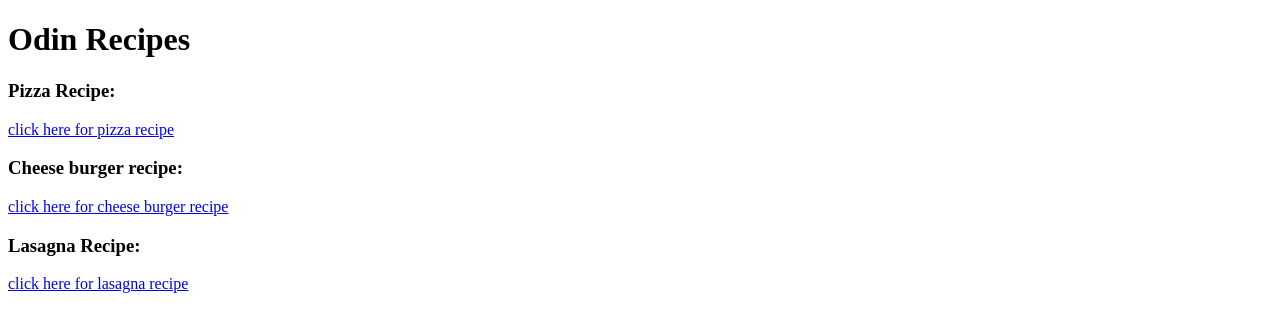
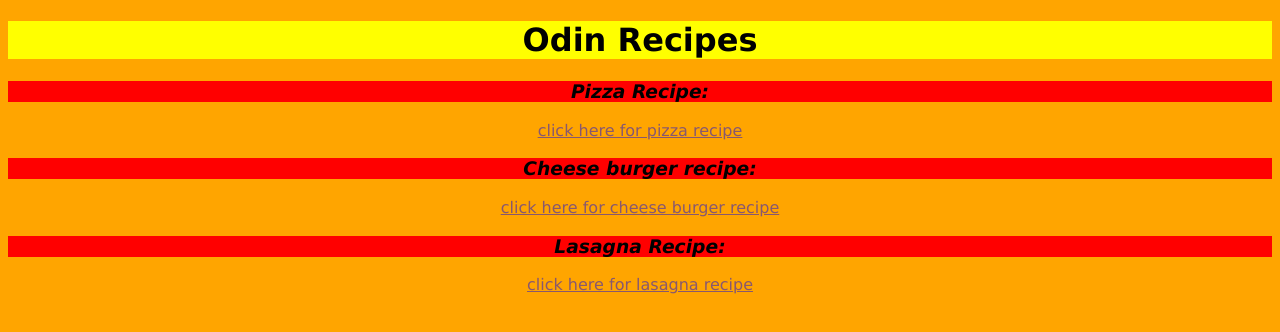
Before and after one commit to Louie511/odin-recipes, a plain HTML site: page index.html in a window 1280 px wide. Drawn offline with Linux system fonts and the light colour scheme.

Commit message:
Added attributes to html elements for the styles.css file to work

```diff
--- a/index.html
+++ b/index.html
@@ -2,17 +2,18 @@
 <html lang="en">
     <meta charset="utf-8">
     <head>
+        <link rel="stylesheet" href="styles.css">
         <title>Project: Recipes</title>
     </head>
     <body>
-        <h1>Odin Recipes</h1>
-        <h3>Pizza Recipe:</h4>
-        <a href="../odin-recipes/recipes/pizza.html" target="_blank" rel="noopener noreferrer">click here for pizza recipe</a>
+        <h1 class="page-title">Odin Recipes</h1>
+        <h3 class="recipe-one">Pizza Recipe:</h4>
+        <a href="../odin-recipes/recipes/pizza.html" target="_blank" rel="noopener noreferrer" class="link">click here for pizza recipe</a>
 
-        <h3>Cheese burger recipe:</h3>
-        <a href="../odin-recipes/recipes/cheeseburger.html" target="_blank" rel="noopener noreferrer">click here for cheese burger recipe</a>
+        <h3 class="recipe-two">Cheese burger recipe:</h3>
+        <a href="../odin-recipes/recipes/cheeseburger.html" target="_blank" rel="noopener noreferrer"class="link">click here for cheese burger recipe</a>
 
-        <h3>Lasagna Recipe:</h3>
-        <a href="../odin-recipes/recipes/lasagna.html" target="_blank" rel="noopener noreferrer">click here for lasagna recipe</a>
+        <h3 class="recipe-three">Lasagna Recipe:</h3>
+        <a href="../odin-recipes/recipes/lasagna.html" target="_blank" rel="noopener noreferrer"class="link">click here for lasagna recipe</a>
     </body>
 </html>
```
